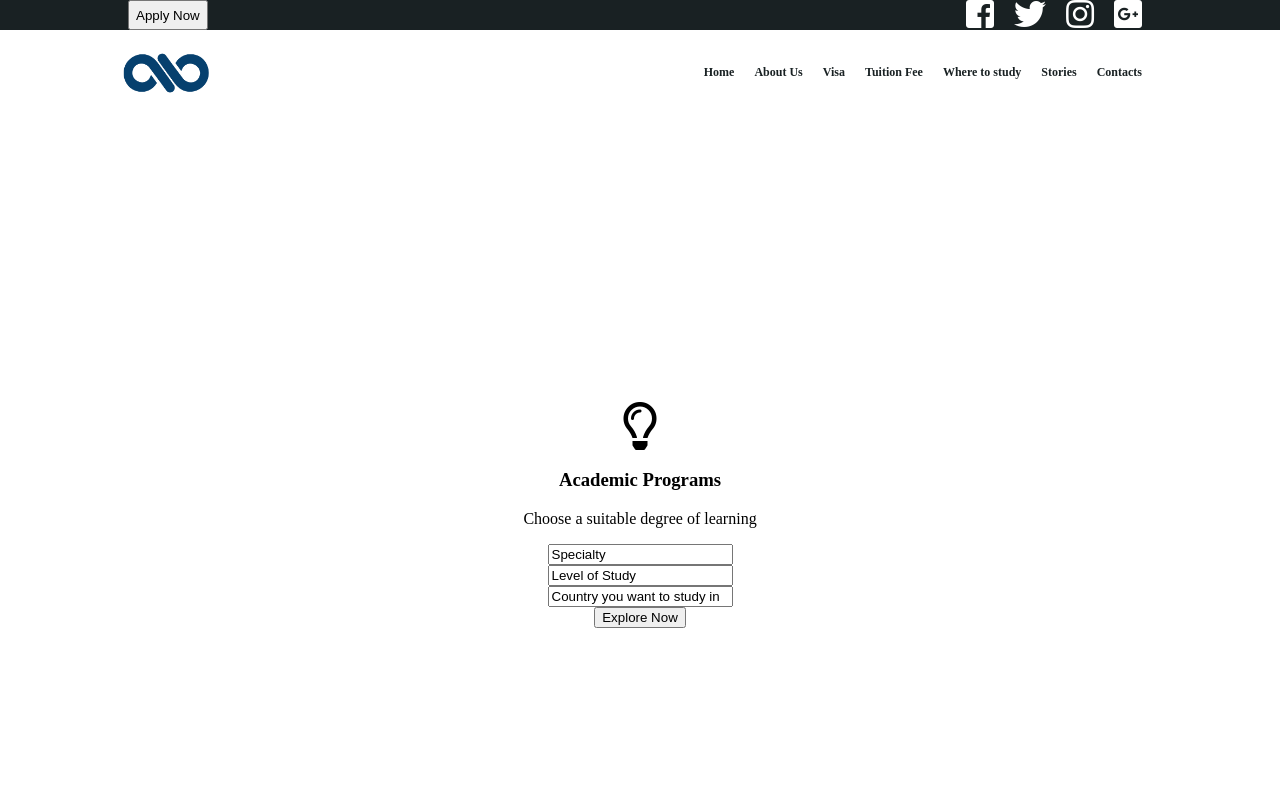
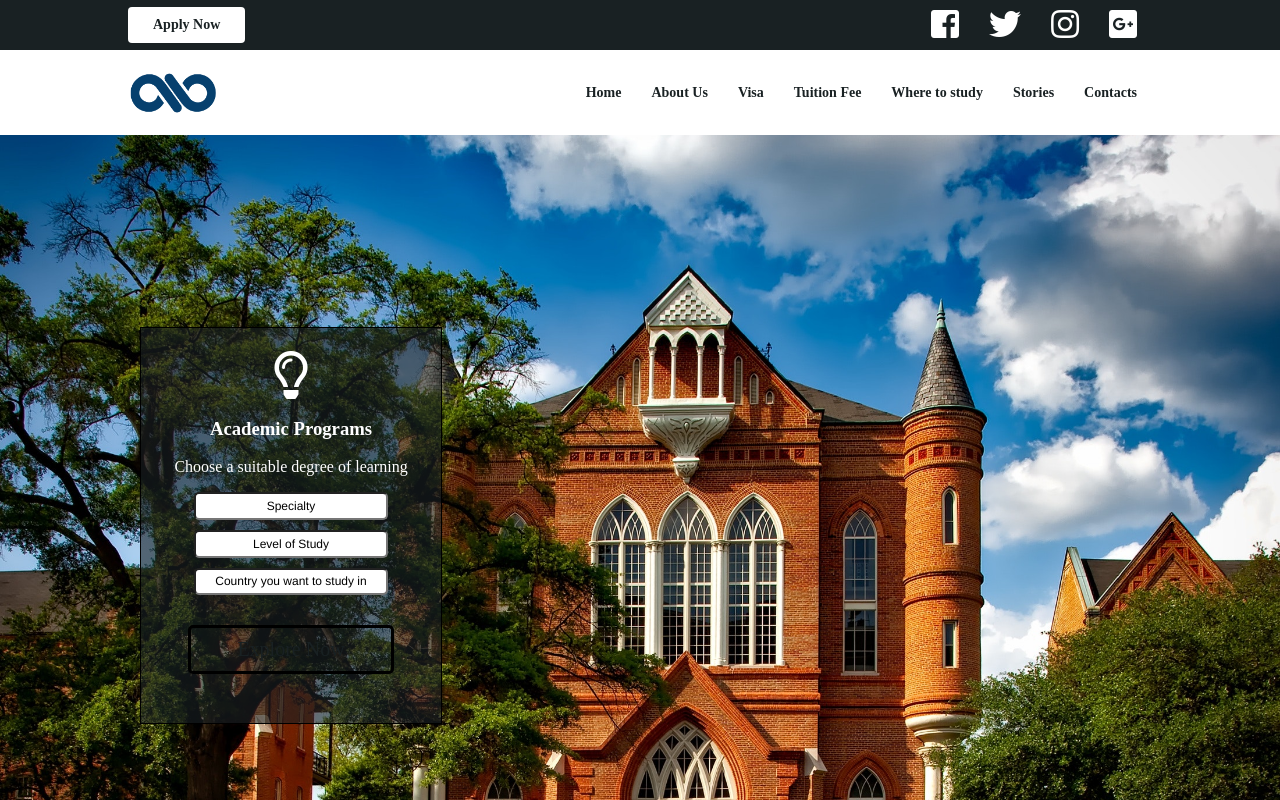
Before and after one commit to fullStackMartinez/infinity-school, a plain HTML site: page index.html in a window 1280 px wide. Shown: the top 800 px of the page. Drawn offline with Linux system fonts and the light colour scheme.

Commit message:
styled hero section

```diff
--- a/index.html
+++ b/index.html
@@ -10,14 +10,14 @@
 	<body>
 		<header>
 			<nav class="icons">
-				<button name="submit" type="submit" value="submit-true">
-					Apply Now
-				</button>
+				<div class="button">
+					<a href="#">Apply Now</a>
+				</div>
 				<ul>
-					<li><i class="fab fa-facebook-square fa-2x"></i></li>
-					<li><i class="fab fa-twitter fa-2x"></i></li>
-					<li><i class="fab fa-instagram fa-2x"></i></li>
-					<li><i class="fab fa-google-plus-square fa-2x"></i></li>
+					<li><a href="#"><i class="fab fa-facebook-square fa-2x"></i></a></li>
+					<li><a href="#"><i class="fab fa-twitter fa-2x"></i></a></li>
+					<li><a href="#"><i class="fab fa-instagram fa-2x"></i></a></li>
+					<li><a href="#"><i class="fab fa-google-plus-square fa-2x"></i></a></li>
 				</ul>
 			</nav>
 			<nav class="links">
@@ -37,6 +37,7 @@
 		</header>
 		<section id="hero">
 			<div class="modal">
+				<div>
 				<i class="far fa-lightbulb fa-3x"></i>
 				<h3>Academic Programs</h3>
 				<p>Choose a suitable degree of learning</p>
@@ -45,9 +46,8 @@
 					<input type = "text" name = "level" value = "Level of Study" /><br>
 					<input type = "text" name = "country" value = "Country you want to study in" />
 				</form>
-				<button name="submit" type="submit" value="submit-true">
-					Explore Now
-				</button>
+				<a href="#" class="button">Explore Now</a>
+				</div>
 			</div>
 		</section>
 		<main class="wrapper">
--- a/stylesheets/main.scss
+++ b/stylesheets/main.scss
@@ -1,6 +1,7 @@
 $primary-color:#1B85c3;
 $secondary-color: #192123;
 $light-blue-color:#227EAF;
+$link-color: #06406E;
 
 
 html, body {
@@ -24,36 +25,51 @@ header {
 			padding-right: 10%;
 
 			li {
-				margin: auto 10px;
+				margin: auto 15px;
 			}
 
 			.fab {
 				height: auto;
 				color: white;
+
+				&:hover {
+				color: $link-color;
+				}
 			}
 		}
 
 		&.icons {
-			height: 30px;
+			height: 50px;
 			background-color: $secondary-color;
 
-			button{
+			.button{
+				padding: 10px 25px;
+				margin: auto 0;
+				font-weight: 600;
+				font-size: 14px;
 				margin-left: 10%;
+				background-color: white;
+				border-radius: 4px;
+
+				a {
+					color: $secondary-color;
+					position: relative;
+					text-decoration: none;
+				}
 			}
 
 			ul {
 
 				li {
 					position: relative;
-					bottom: 18px;
+					bottom: 8px;
 				}
 			}
-
 		}
 
 		&.links {
 			height: 85px;
-			font-size: 12px;
+			font-size: 14px;
 			font-weight: bold;
 
 			a {
@@ -61,13 +77,13 @@ header {
 				color: $secondary-color;
 
 				&:hover {
-					color: $light-blue-color;
+					color: $link-color;
 				}
 			}
 
 			.logo {
 				width: 100px;
-				margin-left: 9%;
+				margin-left: 9.5%;
 
 				img {
 					max-width: 100px;
@@ -81,7 +97,57 @@ header {
 	width: 100vw;
 	height: 100vh;
 	display: flex;
-	justify-content: center;
 	align-items: center;
 	text-align: center;
+	background-image: url("../img/campus.jpg");
+	background-size: cover;
+	background-position: center center;
+	background-repeat: no-repeat;
+	background-attachment: fixed;
+
+	.modal {
+		width: 300px;
+		display: flex;
+		height: 370px;
+		align-items: center;
+		border: 1px solid black;
+		position: relative;
+		justify-content: center;
+		bottom: 10px;
+		left: 140px;
+		padding-bottom: 25px;
+		background-color: rgba( $secondary-color, .6);
+
+		.fa-lightbulb:before {
+			color: white;
+		}
+
+		h3, p {
+			color: white;
+		}
+
+		input {
+			width: 180px;
+			padding: .4em;
+			margin-bottom: 10px;
+			text-align: center;
+			font-size: 12px;
+			font-family: 'Helvetica';
+			border-radius: 5px;
+		}
+	}
+
+	.button {
+		display: block;
+		width:180px;
+		padding: .5em;
+		margin-top: 20px;
+		margin-left: auto;
+		margin-right: auto;
+		color: $secondary-color;
+		text-decoration: none;
+		font-size: 20px;
+		border: 3px solid black;
+		border-radius: 5px;
+	}
 }
```
Also changed, not shown: stylesheets/styles.css, 1 other file.
